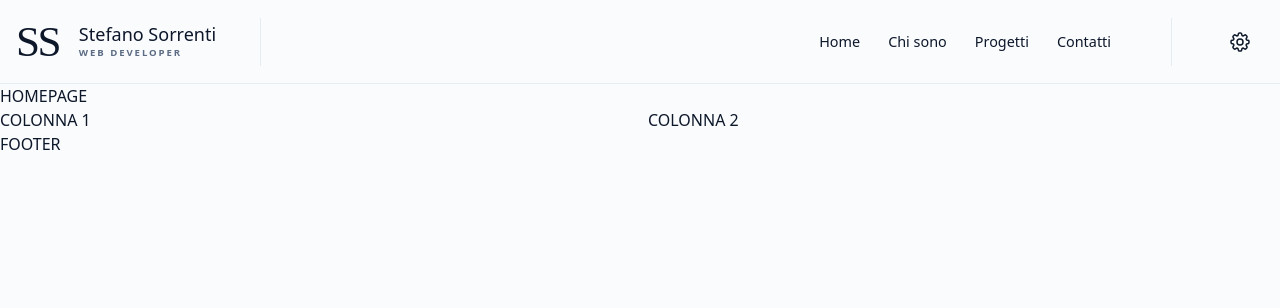
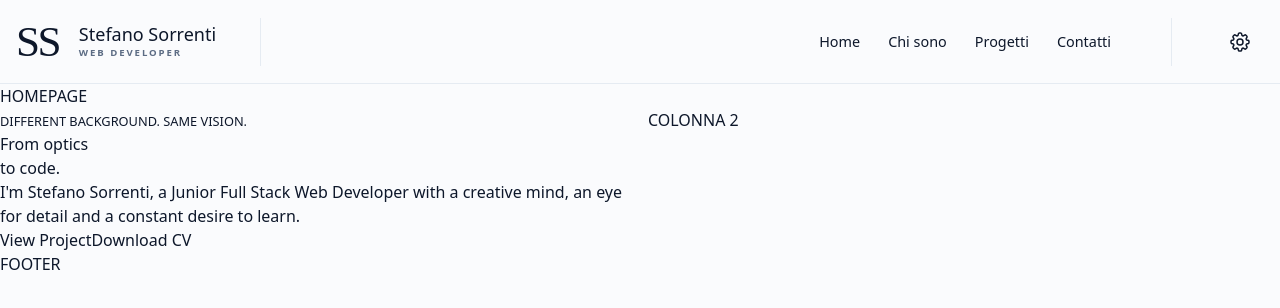
Before and after one commit to stefanosorrenti/portfolio, a React app: page / in a window 1280 px wide. Shown: the top 308 px of the page. Built offline with nearby package versions, Linux system fonts and the light colour scheme; the HTML template or start-up script is replaced by a standard one; a web font is replaced by a local one.

Commit message:
Add the HTML content inside the description column in the hero section.

```diff
--- a/src/components/AppMobileMenu.jsx
+++ b/src/components/AppMobileMenu.jsx
@@ -7,6 +7,7 @@ export default function AppMobileMenu({ onClose }) {
 
         <div className="basis-full md:hidden flex flex-col items-center gap-2.5 text-[0.9rem] leading-[1.2rem] font-medium grow *:hover:bg-brand/10 *:hover:text-brand cursor-pointer  p-3 *:p-1  *:focus:bg-brand/10 *:focus:text-brand *:rounded-full" id="mobile-menu" aria-label="Mobile Navigation">
 
+            {/* Navigation Links */}
 
             <NavLink to="#home" onClick={onClose}>Home</NavLink>
             <NavLink to="#about" onClick={onClose}>Chi sono</NavLink>
--- a/src/sections/AppHeroSection.jsx
+++ b/src/sections/AppHeroSection.jsx
@@ -1,11 +1,45 @@
+import { Link } from "react-router-dom";
+
 export default function AppHeroSection() {
 
 
 
     return (
+        /* Hero Section */
+
         <section className=" container mx-auto grid grid-cols-1 lg:grid-cols-2 gap-4" aria-label="Hero Section">
-            <div><h1>COLONNA 1</h1></div>
+
+            {/* Description column */}
+
+            <div>
+
+                {/* Title and description */}
+
+                <div>
+                    <small>DIFFERENT BACKGROUND. SAME VISION.</small>
+                    <h1>From optics<br />to code.</h1>
+                    <p>I'm Stefano Sorrenti, a Junior Full Stack Web Developer with a creative
+                        mind, an eye for detail and a constant desire to learn.
+                    </p>
+                </div>
+
+
+                {/* Links */}
+
+                <div>
+                    <Link>View Project</Link>
+                    <Link>Download CV</Link>
+                </div>
+
+
+
+            </div>
+
+            {/* Potrait column */}
+
             <div className="hidden lg:block"><h1>COLONNA 2</h1></div>
+
         </section>
+
     )
 }
```
